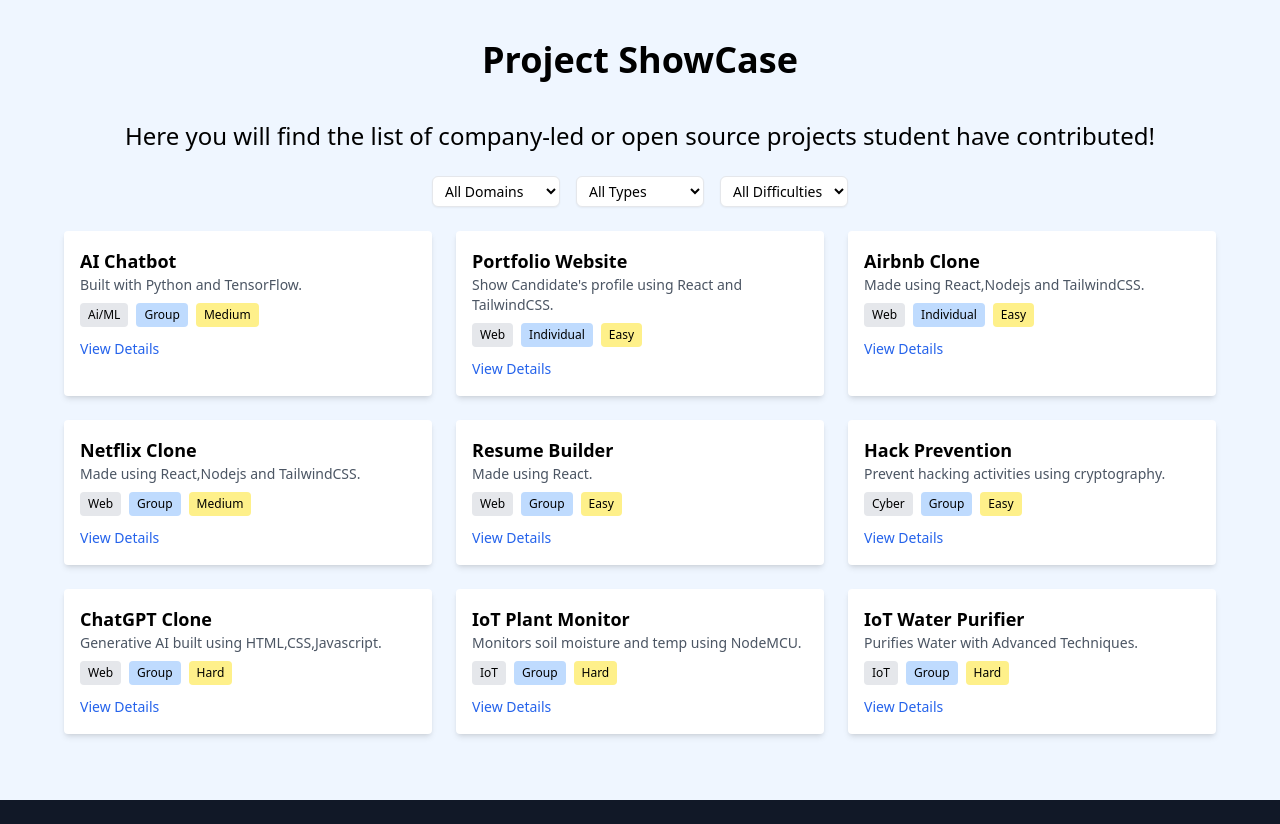
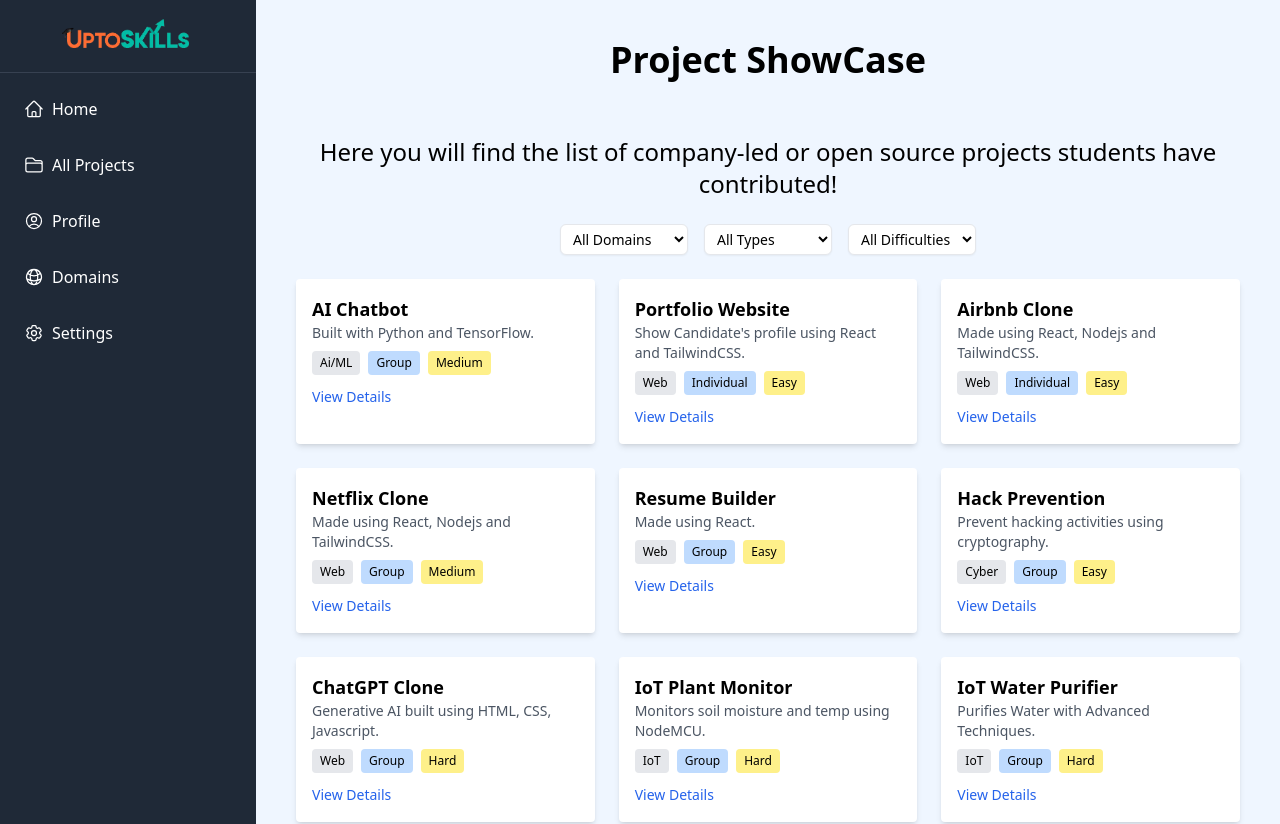
Before and after one commit to KushagraAgrawal1/team4projectwork, a React (Vite) app: page / in a window 1280 px wide. Shown: the top 824 px of the page. Built offline with nearby package versions, Linux system fonts and the light colour scheme.

Commit message:
Added Sidebar with Uptoskills logo and updated App and ProjectShowcase

```diff
--- a/package.json
+++ b/package.json
@@ -7,6 +7,7 @@
     "preview": "vite preview"
   },
   "dependencies": {
+    "@heroicons/react": "^2.2.0",
     "react": "^18.2.0",
     "react-dom": "^18.2.0"
   },
--- a/src/App.jsx
+++ b/src/App.jsx
@@ -1,20 +1,26 @@
 import React from 'react';
+import Sidebar from './components/Sidebar';
 import ProjectShowcase from './components/ProjectShowcase';
 import Footer from './components/Footer';
+
 function App() {
   return (
     <>
-  <div className="min-h-screen bg-blue-50 p-6">
+      <div className="flex min-h-screen bg-blue-50">
+        {/* Sidebar */}
+        <Sidebar />
+
+        {/* Main Content */}
+        <div className="flex-1 p-6">
           <h1 className="sticky top-0 z-10 bg-blue-50 text-4xl font-bold text-center mb-6 py-4">
             Project ShowCase
           </h1>
           <ProjectShowcase />
         </div>
-
+      </div>
       <Footer />
     </>
-
-
   );
 }
-export default App
+
+export default App;
--- a/src/components/ProjectShowcase.jsx
+++ b/src/components/ProjectShowcase.jsx
@@ -5,7 +5,7 @@ import ProjectModal from "./ProjectModal";
 const dummyProjects = [
   {
     title: "AI Chatbot",
-    projectType:"Uptoskills Company Project",
+    projectType: "Uptoskills Company Project",
     description: "Built with Python and TensorFlow.",
     github: "https://github.com/kushagra/project",
     domain: "Ai/ML",
@@ -13,10 +13,9 @@ const dummyProjects = [
     difficulty: "Medium",
     contributors: ["Kushagra", "Shikhar", "Akshit"],
   },
-
   {
     title: "Portfolio Website",
-    projectType:"Open Source",
+    projectType: "Open Source",
     description: "Show Candidate's profile using React and TailwindCSS.",
     github: "https://github.com/kushagra/project",
     domain: "Web",
@@ -24,75 +23,75 @@ const dummyProjects = [
     difficulty: "Easy",
     contributors: ["Kushagra"],
   },
-   {
+  {
     title: "Airbnb Clone",
-    projectType:"Open Source",
-    description: "Made using React,Nodejs and TailwindCSS.",
+    projectType: "Open Source",
+    description: "Made using React, Nodejs and TailwindCSS.",
     github: "https://github.com/kushagra/project",
     domain: "Web",
     type: "Individual",
     difficulty: "Easy",
     contributors: ["Kushagra"],
   },
-    {
+  {
     title: "Netflix Clone",
-    projectType:"Open Source",
-    description: "Made using React,Nodejs and TailwindCSS.",
+    projectType: "Open Source",
+    description: "Made using React, Nodejs and TailwindCSS.",
     github: "https://github.com/kushagra/project",
     domain: "Web",
     type: "Group",
     difficulty: "Medium",
-    contributors: ["Kushagra","Nandani","Jahnavi","Nitu"],
+    contributors: ["Kushagra", "Nandani", "Jahnavi", "Nitu"],
   },
-   {
+  {
     title: "Resume Builder",
-    projectType:"Open Source",
+    projectType: "Open Source",
     description: "Made using React.",
     github: "https://github.com/kushagra/project",
     domain: "Web",
     type: "Group",
     difficulty: "Easy",
-    contributors: ["Kushagra","Harnish"],
+    contributors: ["Kushagra", "Harnish"],
   },
   {
     title: "Hack Prevention",
-    projectType:"Open Source",
+    projectType: "Open Source",
     description: "Prevent hacking activities using cryptography.",
     github: "https://github.com/kushagra/project",
     domain: "Cyber",
     type: "Group",
     difficulty: "Easy",
-    contributors: ["Nandani","Jahanvi","Kushagra"],
+    contributors: ["Nandani", "Jahanvi", "Kushagra"],
   },
-   {
+  {
     title: "ChatGPT Clone",
-    projectType:"Open Source",
-    description: "Generative AI built using HTML,CSS,Javascript.",
+    projectType: "Open Source",
+    description: "Generative AI built using HTML, CSS, Javascript.",
     github: "https://github.com/kushagra/project",
     domain: "Web",
     type: "Group",
     difficulty: "Hard",
-    contributors: ["Kushagra","Harnish"],
+    contributors: ["Kushagra", "Harnish"],
   },
   {
     title: "IoT Plant Monitor",
-    projectType:"Open Source",
+    projectType: "Open Source",
     description: "Monitors soil moisture and temp using NodeMCU.",
     github: "https://github.com/kushagra/project",
     domain: "IoT",
     type: "Group",
     difficulty: "Hard",
-    contributors: ["Shikhar", "Rizwan","Kushagra"],
+    contributors: ["Shikhar", "Rizwan", "Kushagra"],
   },
   {
     title: "IoT Water Purifier",
-    projectType:"Open Source",
+    projectType: "Open Source",
     description: "Purifies Water with Advanced Techniques.",
     github: "https://github.com/kushagra/project",
     domain: "IoT",
     type: "Group",
     difficulty: "Hard",
-    contributors: ["Shikhar", "Rizwan","Kushagra"],
+    contributors: ["Shikhar", "Rizwan", "Kushagra"],
   },
 ];
 
@@ -107,12 +106,11 @@ const ProjectShowcase = () => {
 
   useEffect(() => {
     setProjects(dummyProjects);
-    // In Future we can use : fetch('/api/projects')
+    // Future: fetch('/api/projects')
   }, []);
 
   const filtered = projects.filter((p) => {
-    const domainMatch =
-      filters.domain === "All" || p.domain === filters.domain;
+    const domainMatch = filters.domain === "All" || p.domain === filters.domain;
     const typeMatch = filters.type === "All" || p.type === filters.type;
     const diffMatch =
       filters.difficulty === "All" || p.difficulty === filters.difficulty;
@@ -124,15 +122,16 @@ const ProjectShowcase = () => {
   };
 
   return (
-    <div className="max-w-6xl mx-auto">
-      <h3 className="text-2xl  mb-6 text-center">Here you will find the list of company-led or open source projects student have contributed!</h3>
+    <div className="p-4">
+      <h3 className="text-2xl mb-6 text-center">
+        Here you will find the list of company-led or open source projects students have contributed!
+      </h3>
 
+      {/* Filters */}
       <div className="flex flex-wrap justify-center gap-4 mb-6">
-        {/* Domain Filter */}
         <select
           onChange={(e) => handleFilter("domain", e.target.value)}
           className="border px-2 py-1 text-sm rounded-md bg-white shadow-sm w-32"
-
         >
           <option value="All">All Domains</option>
           <option value="Web">Web</option>
@@ -141,22 +140,18 @@ const ProjectShowcase = () => {
           <option value="Cyber">Cyber Security</option>
         </select>
 
-        {/* Team/Individual Filter */}
         <select
           onChange={(e) => handleFilter("type", e.target.value)}
           className="border px-2 py-1 text-sm rounded-md bg-white shadow-sm w-32"
-
         >
           <option value="All">All Types</option>
           <option value="Individual">Individual</option>
           <option value="Group">Group</option>
         </select>
 
-        {/* Difficulty Filter */}
         <select
           onChange={(e) => handleFilter("difficulty", e.target.value)}
           className="border px-2 py-1 text-sm rounded-md bg-white shadow-sm w-32"
-
         >
           <option value="All">All Difficulties</option>
           <option value="Easy">Easy</option>
--- /dev/null
+++ b/src/components/Sidebar.jsx
@@ -0,0 +1,67 @@
+import React, { useState } from "react";
+import {
+  HomeIcon,
+  FolderIcon,
+  UserCircleIcon,
+  GlobeAltIcon,
+  Cog6ToothIcon,
+} from "@heroicons/react/24/outline";
+import uptoskillsLogo from "../assets/uptoskills-logo.png"; // Import the logo
+
+const Sidebar = () => {
+  const [isOpen, setIsOpen] = useState(false);
+
+  return (
+    <>
+      {/* Hamburger Menu Button (mobile only) */}
+      <button
+        className="fixed top-4 left-4 z-50 md:hidden text-3xl text-gray-800"
+        onClick={() => setIsOpen(!isOpen)}
+      >
+        ☰
+      </button>
+
+      {/* Sidebar */}
+      <div
+        className={`fixed top-0 left-0 h-full w-64 max-w-[80%] bg-gray-800 text-white transform ${
+          isOpen ? "translate-x-0" : "-translate-x-full"
+        } transition-transform duration-300 ease-in-out z-40 md:translate-x-0 md:static md:h-auto`}
+      >
+        {/* Logo */}
+        <div className="p-4 border-b border-gray-700 flex justify-center">
+          <img
+            src={uptoskillsLogo}
+            alt="Uptoskills Logo"
+            className="h-10 w-auto object-contain"
+          />
+        </div>
+
+        {/* Menu Items */}
+        <ul className="p-4 space-y-4">
+          <li className="flex items-center gap-2 hover:bg-gray-700 p-2 rounded cursor-pointer">
+            <HomeIcon className="h-5 w-5" />
+            Home
+          </li>
+          <li className="flex items-center gap-2 hover:bg-gray-700 p-2 rounded cursor-pointer">
+            <FolderIcon className="h-5 w-5" />
+            All Projects
+          </li>
+          <li className="flex items-center gap-2 hover:bg-gray-700 p-2 rounded cursor-pointer">
+            <UserCircleIcon className="h-5 w-5" />
+            Profile
+          </li>
+          <li className="flex items-center gap-2 hover:bg-gray-700 p-2 rounded cursor-pointer">
+            <GlobeAltIcon className="h-5 w-5" />
+            Domains
+          </li>
+          <li className="flex items-center gap-2 hover:bg-gray-700 p-2 rounded cursor-pointer">
+            <Cog6ToothIcon className="h-5 w-5" />
+            Settings
+          </li>
+        </ul>
+      </div>
+    </>
+  );
+};
+
+export default Sidebar;
```
Also changed, not shown: src/assets/uptoskills-logo.png (added), 1 other file (tests, documents, lock files or other folders). Lines whose indentation alone changed are shown as unchanged.
